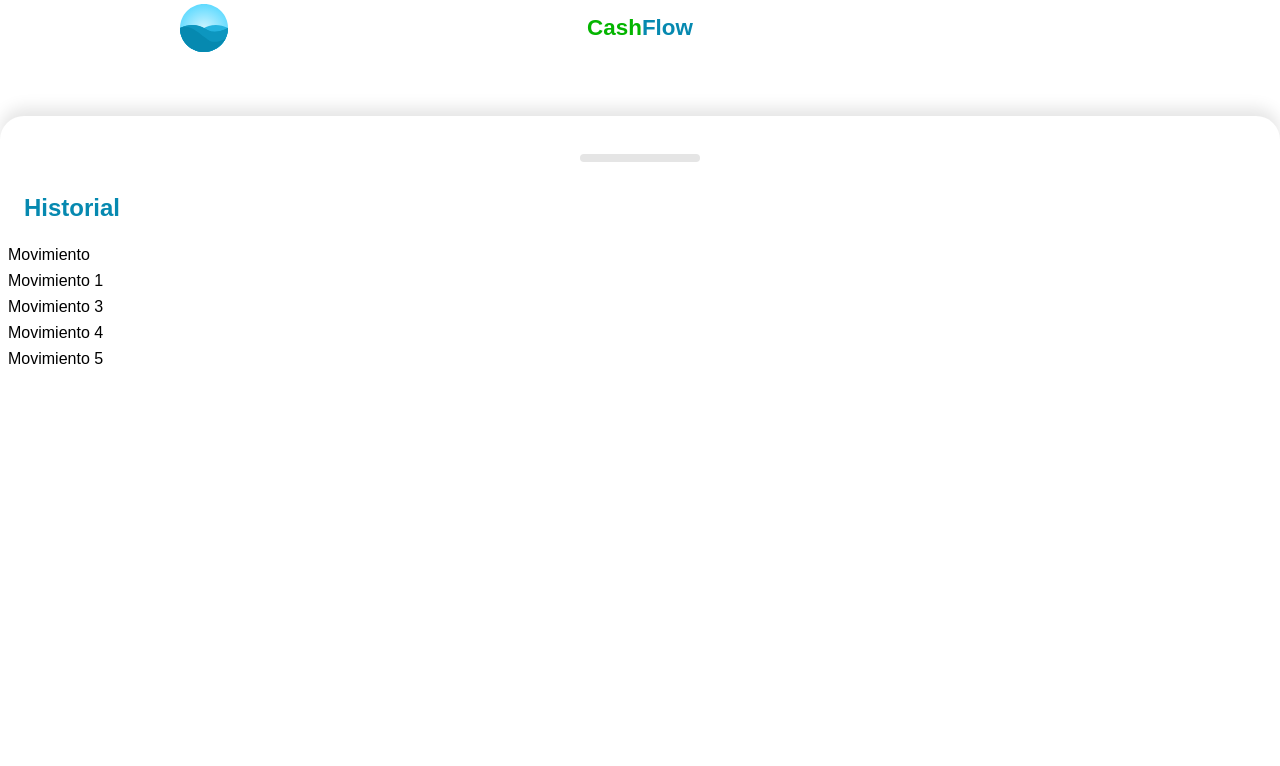
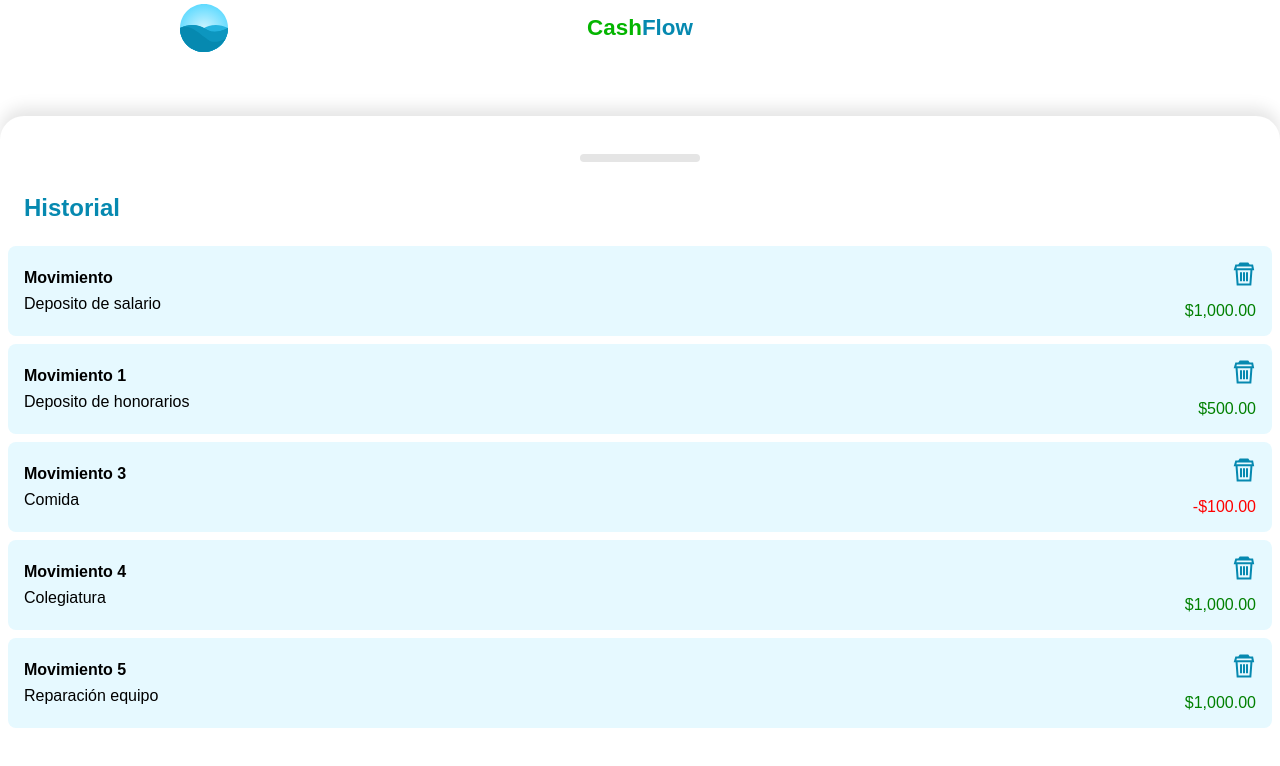
Before and after one commit to AbiPineda/Control-de-Gastos, a Vue app in the folder cash/: page / in a window 1280 px wide. Both pictures are taken after a click on the element 640 px from the left and 758 px from the top of the page. Shown: the top 766 px of the page. Built offline with nearby package versions, Linux system fonts and the light colour scheme.

Commit message:
Lista del historial

```diff
--- a/cash/src/components/Movements/IndexMovements.vue
+++ b/cash/src/components/Movements/IndexMovements.vue
@@ -4,9 +4,13 @@
     <h2 class="title">Historial</h2>
     <div class="content">
       <MovementsCashVue
-        v-for="movement in movements"
-        :key="movement.id"
-        :title="movement.title"
+        v-for="{id, title, description, amount} in movements"
+        :key="id"
+        :id="id"
+        :title="title"
+        :description="description"
+        :amount="amount"
+        @remove="remove"
       />
     </div>
   </div>
@@ -22,6 +26,10 @@
   },
 });
 const { movements } = toRefs(props);
+
+const remove = (id) =>{
+  console.log("remove",id)
+}
 </script>
 
 <style scoped>
--- a/cash/src/components/Movements/MovementsCash.vue
+++ b/cash/src/components/Movements/MovementsCash.vue
@@ -1,14 +1,89 @@
 <template>
-    <div class="movement">{{title}}</div>
+  <div class="movement">
+    <div class="content">
+      <h4>{{ title }}</h4>
+      <p>{{ description }}</p>
+    </div>
+    <div class="action">
+      <img src="@/assets/trash-icon.svg" alt="borrar" @click="remove" />
+      <p :class="{ 'red': isNegative, 'green': !isNegative }">
+        {{ amountCurrency }}
+      </p>
+    </div>
+  </div>
 </template>
 
 <script setup>
-import { defineProps, toRefs } from 'vue';
+import { defineProps, toRefs, computed, defineEmits } from "vue";
+
+const currencyFormater = new Intl.NumberFormat("es-SV", {
+  style: "currency",
+  currency: "USD",
+});
+
 const props = defineProps({
-    title:{
-        type: String
-    }
-})
+  id: {
+    type: Number,
+  },
+  title: {
+    type: String,
+  },
+  description: {
+    type: String,
+  },
+  amount: {
+    type: Number,
+  },
+});
 
-const {title} = toRefs(props)
+const { id, title, description, amount } = toRefs(props);
+
+const amountCurrency = computed(() => currencyFormater.format(amount.value));
+
+const isNegative = computed(() => amount.value < 0);
+
+const emit = defineEmits(["remove"]);
+
+const remove = () => {
+  emit("remove", id.value);
+};
 </script>
+
+<style scoped>
+.movement {
+  display: flex;
+  justify-content: space-between;
+  align-items: center;
+  width: 100%;
+  padding: 16px;
+  background-color: #e6f9ff;
+  border-radius: 8px;
+  box-sizing: border-box;
+}
+.movement .content {
+  width: 100%;
+}
+.movement .action {
+  display: flex;
+  justify-content: space-between;
+  align-items: flex-end;
+  flex-direction: column;
+}
+h4,
+p {
+  margin: 0;
+  padding: 0;
+}
+h4 {
+  margin-bottom: 8px;
+}
+.movement .action img {
+  margin-bottom: 16px;
+}
+.red {
+  color: red;
+}
+.green {
+  color: green;
+}
+</style>
```
